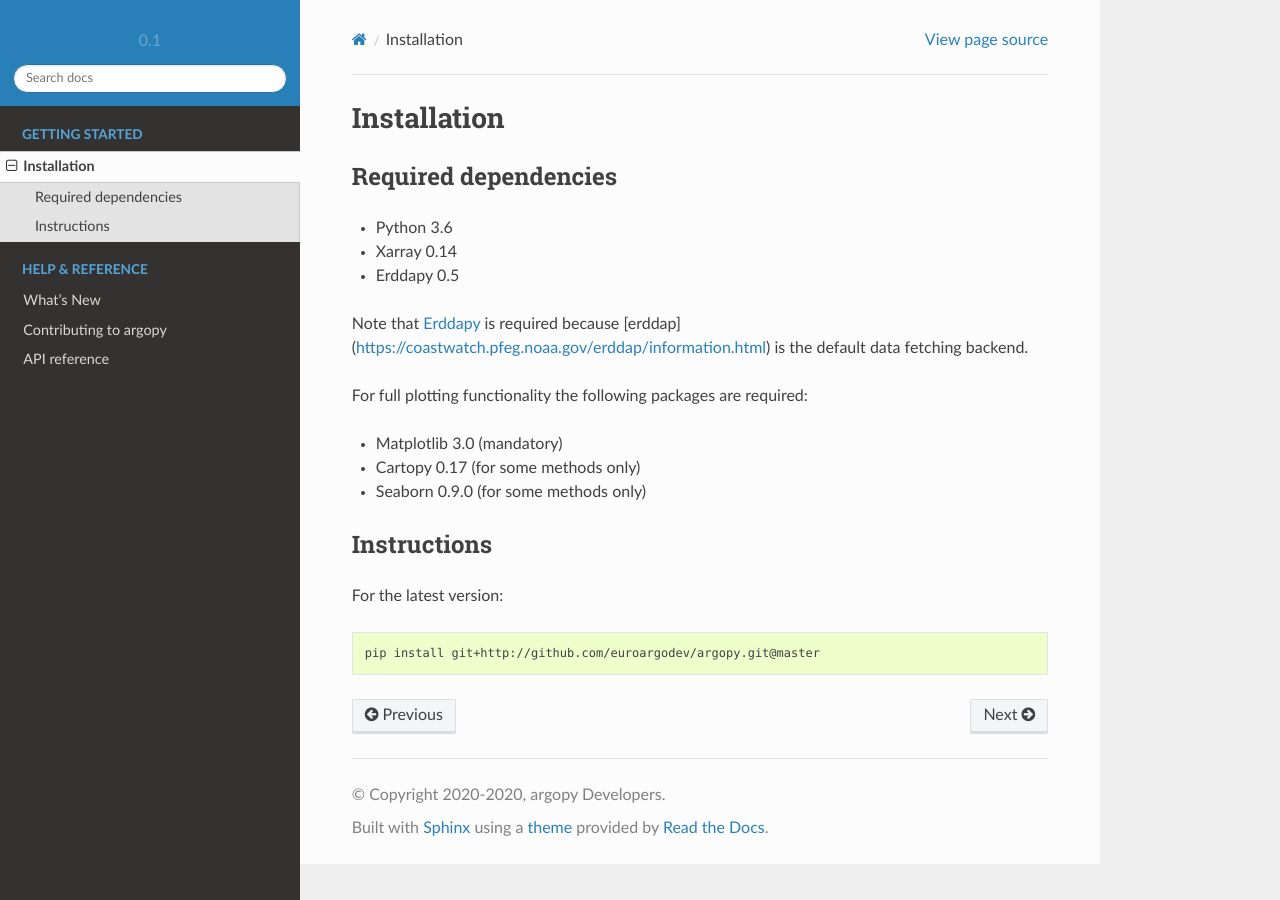
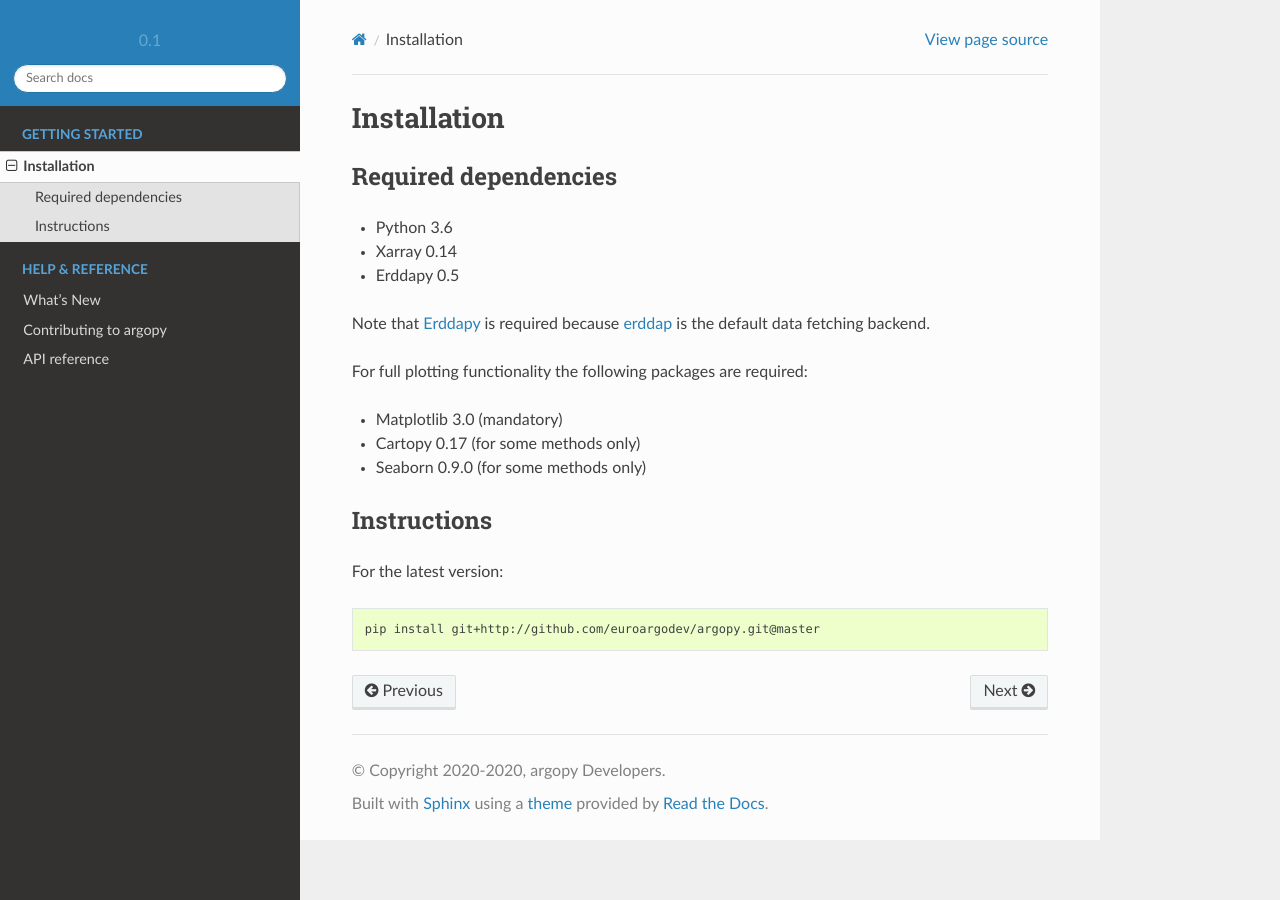
Before and after one commit to hamersu9t/argopy, a Sphinx documentation site: the page built from docs/install.rst, in a window 1280 px wide. Built offline with Sphinx 7.4.7 and the Read the Docs theme 2.0.0, drawn with Linux system fonts in a browser that asks for light colours; the version number is read from the project's files by our own code.

Commit message:
Update install.rst

```diff
--- a/docs/install.rst
+++ b/docs/install.rst
@@ -8,7 +8,7 @@ Required dependencies
 - Xarray 0.14
 - Erddapy 0.5
 
-Note that Erddapy_ is required because [erddap](https://coastwatch.pfeg.noaa.gov/erddap/information.html) is the default data fetching backend.
+Note that Erddapy_ is required because `erddap <https://coastwatch.pfeg.noaa.gov/erddap/information.html>`_ is the default data fetching backend.
 
 For full plotting functionality the following packages are required:
 
```
